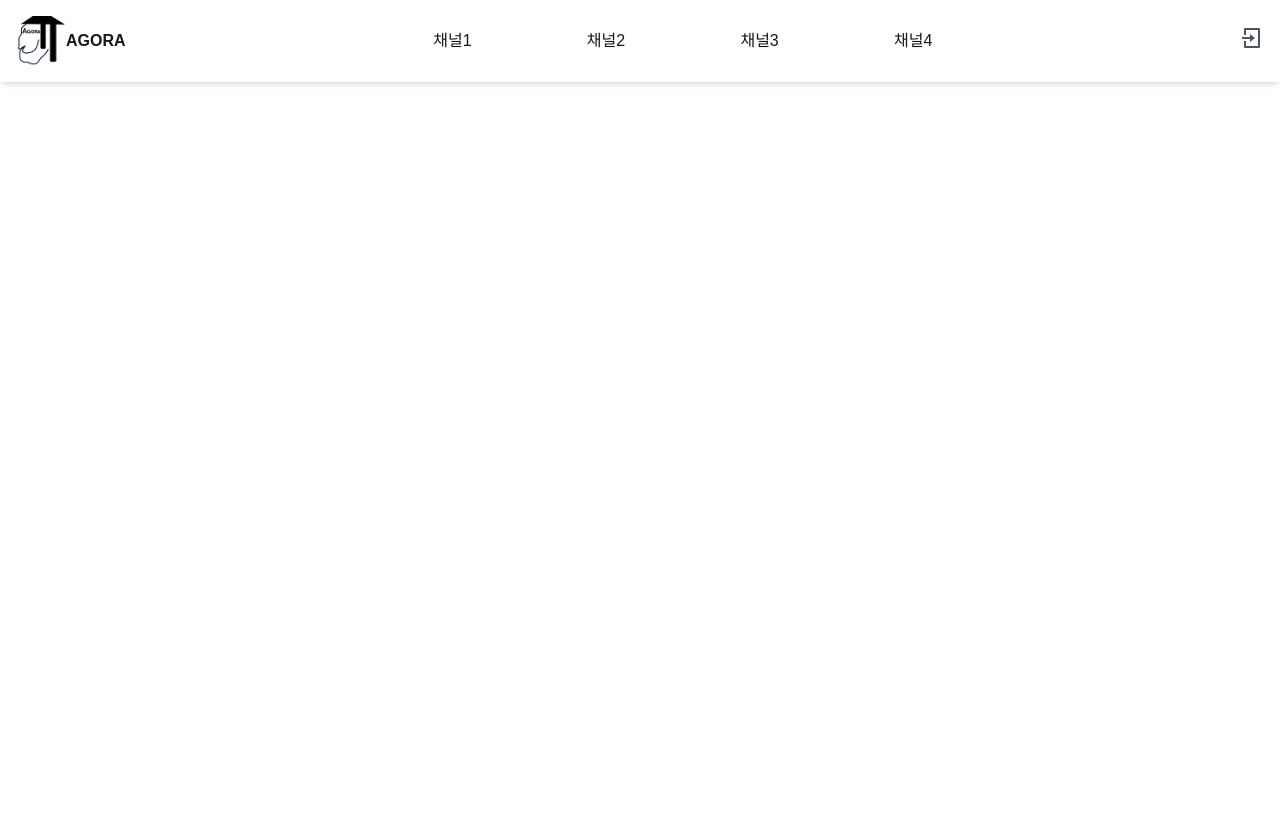
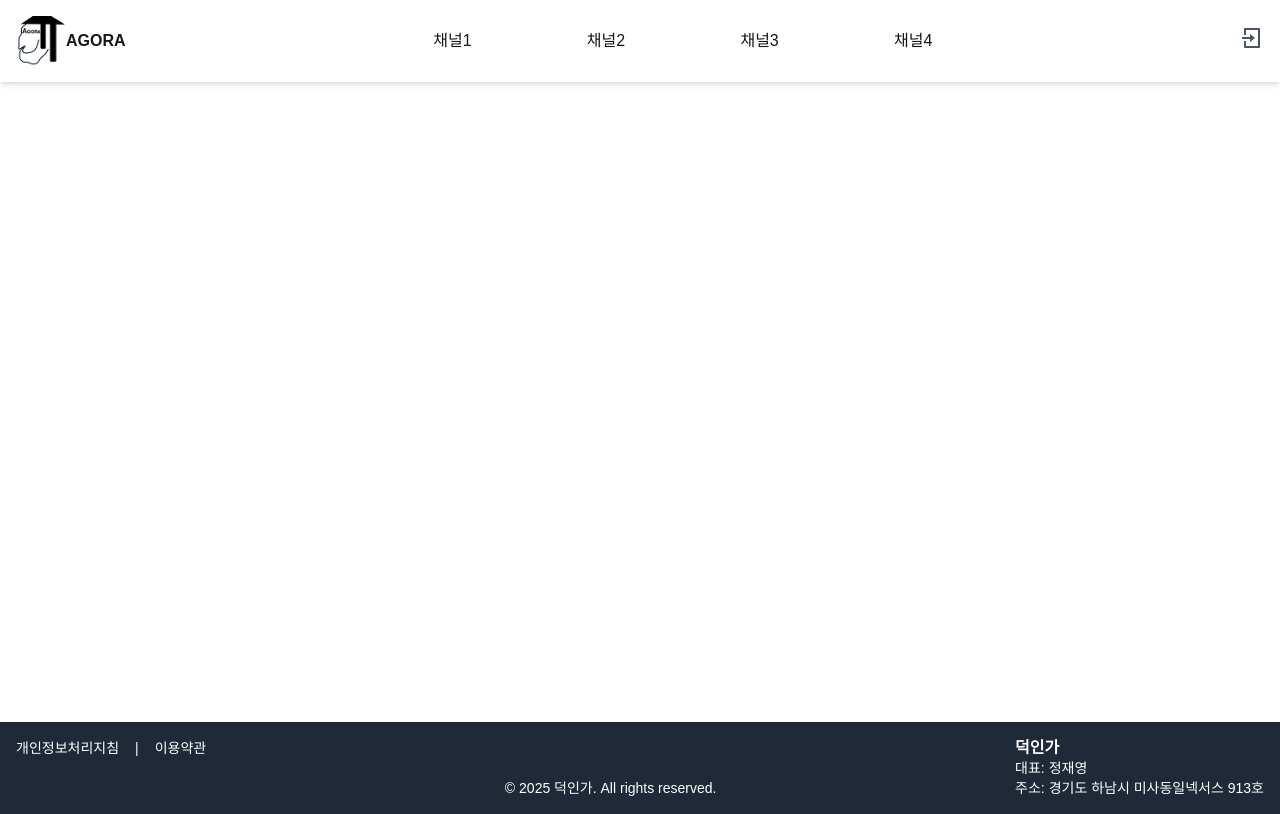
Before and after one commit to 1project-agora1/P_AGORA, a Next.js app: page / in a window 1280 px wide. Built offline with nearby package versions, Linux system fonts and the light colour scheme; a web font is replaced by a local one.

Commit message:
[FEAT] 푸터 추가

```diff
--- /dev/null
+++ b/src/app/components/footer/Footer.tsx
@@ -0,0 +1,47 @@
+import React from "react";
+
+const Footer: React.FC = () => {
+  return (
+    <footer className="bg-gray-800 text-white py-4">
+      <div className="container mx-auto px-4">
+        <div className="flex flex-col md:flex-row justify-between">
+          <div className="flex flex-row text-sm h-full">
+            <div className="mr-4">
+              <a
+                href="/html/privacy.html"
+                target="_blank"
+                rel="noopener noreferrer"
+                className="hover:underline"
+              >
+                개인정보처리지침
+              </a>
+            </div>
+            <div className="mr-4">|</div>
+            <div>
+              <a
+                href="/html/privacy.html"
+                target="_blank"
+                rel="noopener noreferrer"
+                className="hover:underline"
+              >
+                이용약관
+              </a>
+            </div>
+          </div>
+          <div className="text-sm text-center mt-4 flex items-end justify-center md:mt-0">
+            <p>
+              &copy; {new Date().getFullYear()} 덕인가. All rights reserved.
+            </p>
+          </div>
+          <div className="text-sm hidden md:block">
+            <h2 className="text-[16px] font-semibold">덕인가</h2>
+            <p>대표: 정재영</p>
+            <p>주소: 경기도 하남시 미사동일넥서스 913호</p>
+          </div>
+        </div>
+      </div>
+    </footer>
+  );
+};
+
+export default Footer;
--- a/src/app/layout.tsx
+++ b/src/app/layout.tsx
@@ -1,4 +1,5 @@
 import type { Metadata } from "next";
+import Footer from "./components/footer/Footer";
 import Header from "./components/header/Header";
 import "./globals.css";
 
@@ -16,7 +17,8 @@ export default function RootLayout({
     <html lang="en">
       <body>
         <Header />
-        {children}
+        <div className="min-h-[80vh]">{children}</div>
+        <Footer />
       </body>
     </html>
   );
```
